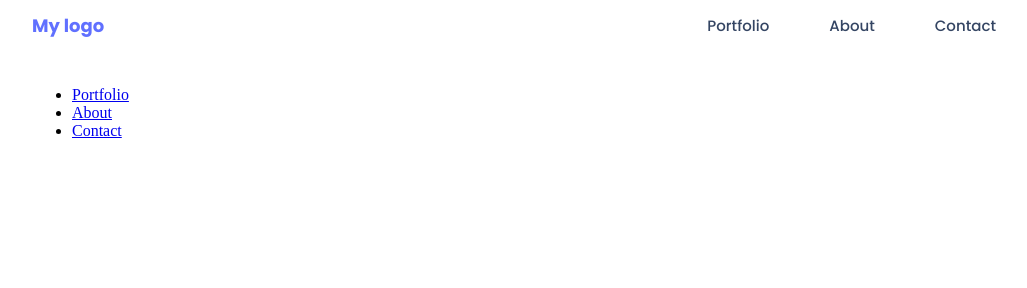
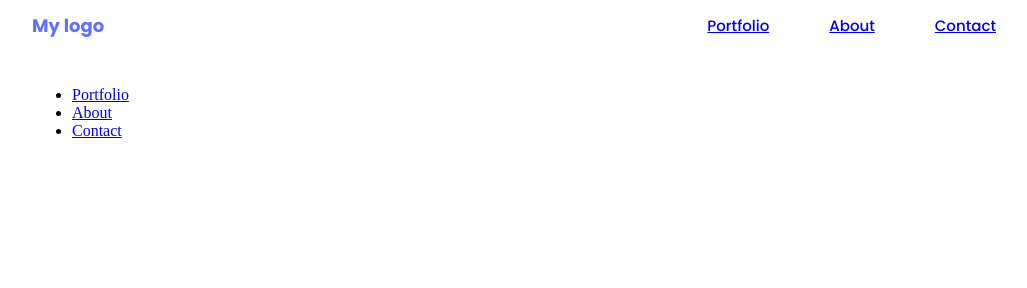
Before and after one commit to gaks1/Isaac-portfolio, a website: page index.html in a window 1280 px wide. Shown: the top 288 px of the page, without its empty margins (96-1123 px from the left). Drawn offline with Linux system fonts and the light colour scheme.

Commit message:
Add id and classes to nav items

```diff
--- a/index.html
+++ b/index.html
@@ -12,9 +12,9 @@
         <nav class="nav">
             <ul class="ul ul1">
                 <li class="navli nav-li1"><a href="index.html">My logo</a></li>
-                <li class="navli nav-li2">Portfolio</li>
-                <li class="navli nav-li3">About</li>
-                <li class="navli nav-li4">Contact</li>
+                <li class="navli nav-li2"><a href="#portfolio" class="nav-list active">Portfolio</a></li>
+                <li class="navli nav-li3 "><a href="#about" class="nav-list">About</a></li>
+                <li class="navli nav-li4"><a href="#contact" class="nav-list">Contact</a></li>
                 <li class="navli nav-li5 hamburger">
                     <div class="hamburger">
                        <div class="div"></div>
```
